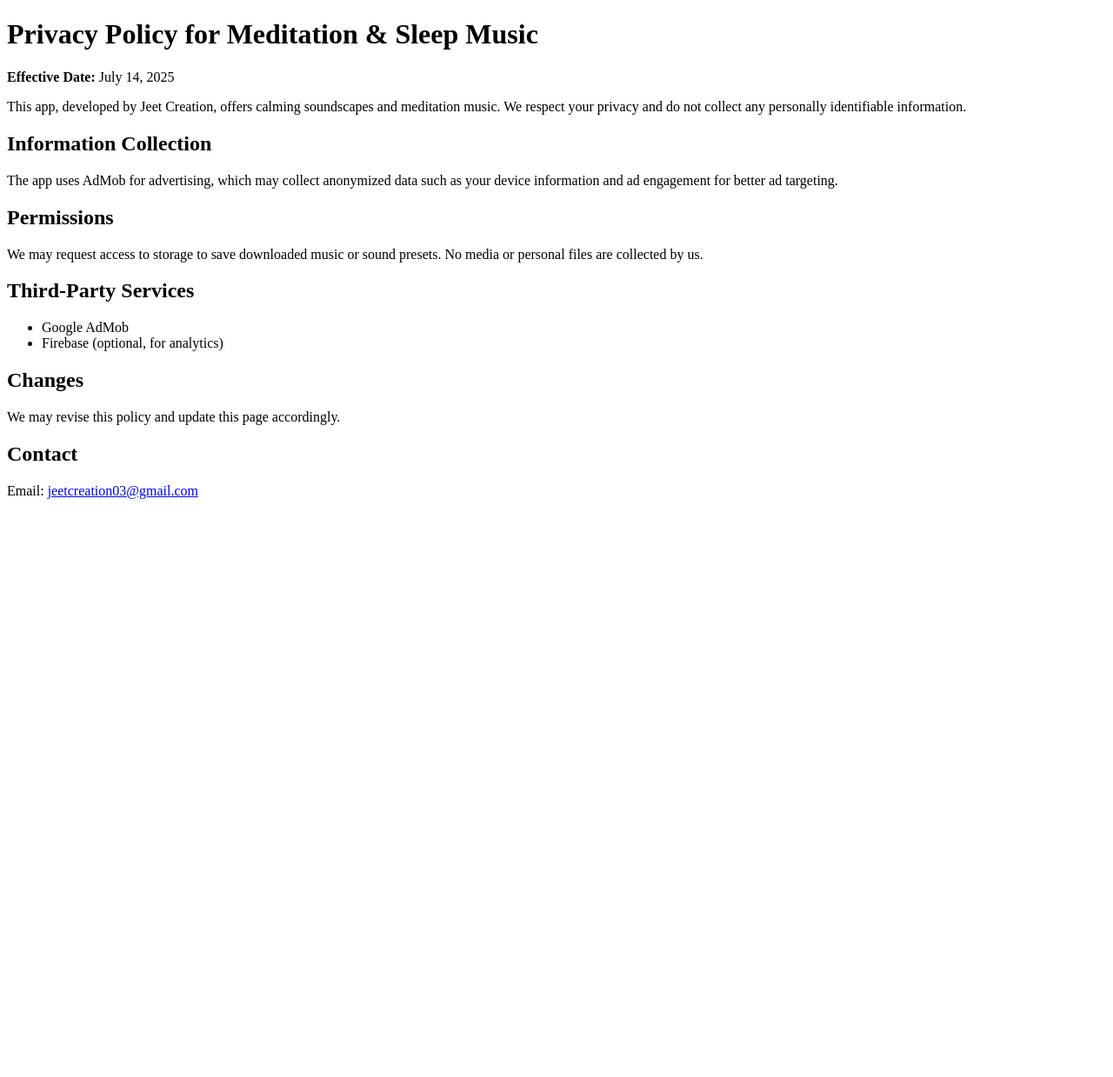
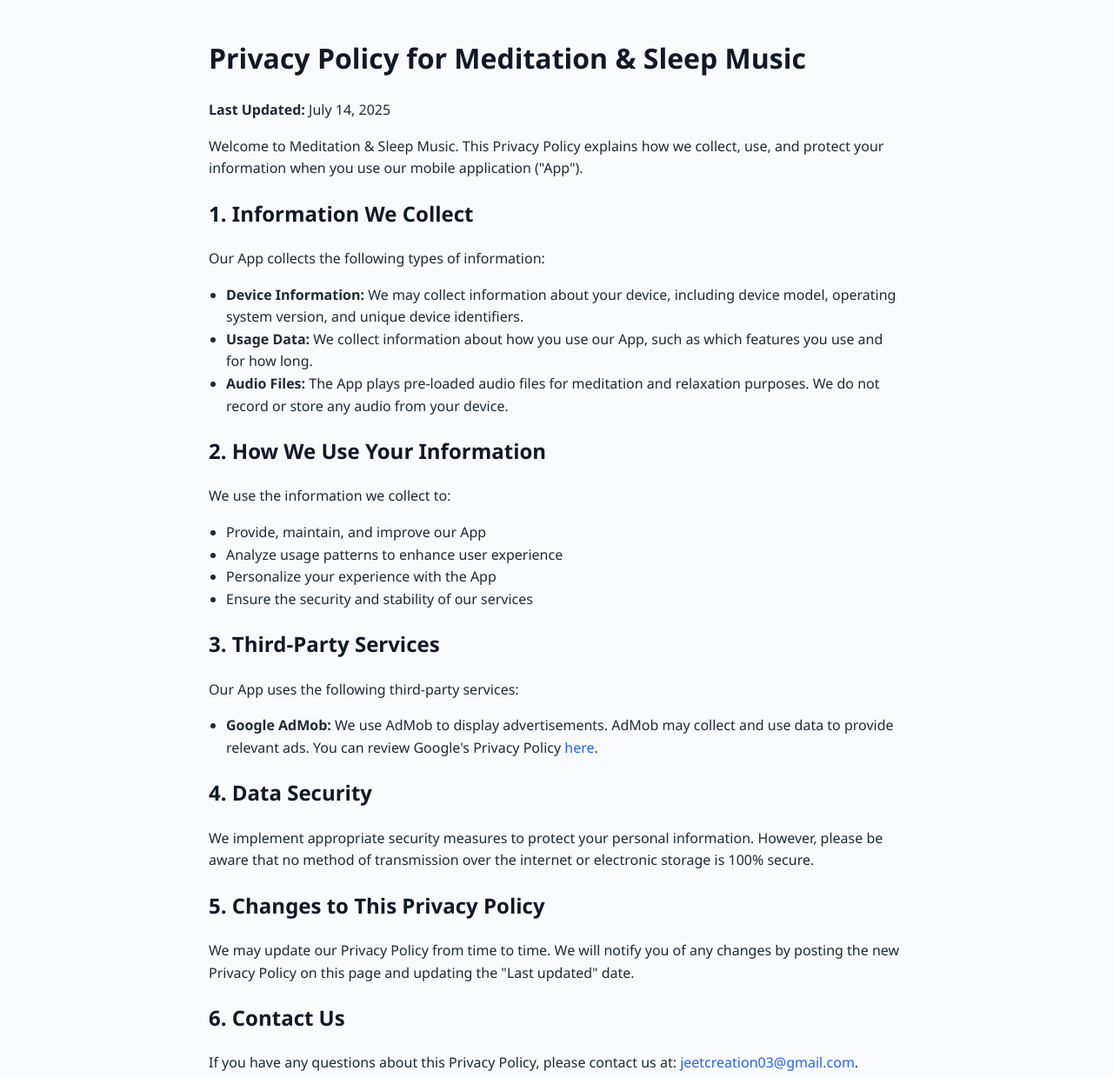
Before and after one commit to jeet7738/Jeetcreation, a plain HTML site: page privacy-meditation.html in a window 1280 px wide. Shown: the top 1239 px of the page at 87% size. Before the commit the page ends 800 px from the top, so only its background shows below. Drawn offline with Linux system fonts and the light colour scheme.

Commit message:
Update privacy-meditation.html

```diff
--- a/privacy-meditation.html
+++ b/privacy-meditation.html
@@ -2,30 +2,86 @@
 <html lang="en">
 <head>
   <meta charset="UTF-8" />
+  <meta name="viewport" content="width=device-width, initial-scale=1.0"/>
   <title>Privacy Policy – Meditation & Sleep Music</title>
+  <style>
+    body {
+      font-family: 'Segoe UI', sans-serif;
+      background-color: #f9fafb;
+      color: #1f2937;
+      margin: 0;
+      padding: 20px;
+      line-height: 1.6;
+    }
+
+    h1, h2 {
+      color: #111827;
+    }
+
+    a {
+      color: #2563eb;
+      text-decoration: none;
+    }
+
+    ul {
+      padding-left: 20px;
+    }
+
+    .container {
+      max-width: 800px;
+      margin: auto;
+    }
+
+    footer {
+      text-align: center;
+      margin-top: 40px;
+      font-size: 14px;
+      color: #6b7280;
+    }
+  </style>
 </head>
 <body>
-  <h1>Privacy Policy for Meditation & Sleep Music</h1>
-  <p><strong>Effective Date:</strong> July 14, 2025</p>
+  <div class="container">
+    <h1>Privacy Policy for Meditation & Sleep Music</h1>
+    <p><strong>Last Updated:</strong> July 14, 2025</p>
 
-  <p>This app, developed by Jeet Creation, offers calming soundscapes and meditation music. We respect your privacy and do not collect any personally identifiable information.</p>
+    <p>Welcome to Meditation & Sleep Music. This Privacy Policy explains how we collect, use, and protect your information when you use our mobile application ("App").</p>
 
-  <h2>Information Collection</h2>
-  <p>The app uses AdMob for advertising, which may collect anonymized data such as your device information and ad engagement for better ad targeting.</p>
+    <h2>1. Information We Collect</h2>
+    <p>Our App collects the following types of information:</p>
+    <ul>
+      <li><strong>Device Information:</strong> We may collect information about your device, including device model, operating system version, and unique device identifiers.</li>
+      <li><strong>Usage Data:</strong> We collect information about how you use our App, such as which features you use and for how long.</li>
+      <li><strong>Audio Files:</strong> The App plays pre-loaded audio files for meditation and relaxation purposes. We do not record or store any audio from your device.</li>
+    </ul>
 
-  <h2>Permissions</h2>
-  <p>We may request access to storage to save downloaded music or sound presets. No media or personal files are collected by us.</p>
+    <h2>2. How We Use Your Information</h2>
+    <p>We use the information we collect to:</p>
+    <ul>
+      <li>Provide, maintain, and improve our App</li>
+      <li>Analyze usage patterns to enhance user experience</li>
+      <li>Personalize your experience with the App</li>
+      <li>Ensure the security and stability of our services</li>
+    </ul>
 
-  <h2>Third-Party Services</h2>
-  <ul>
-    <li>Google AdMob</li>
-    <li>Firebase (optional, for analytics)</li>
-  </ul>
+    <h2>3. Third-Party Services</h2>
+    <p>Our App uses the following third-party services:</p>
+    <ul>
+      <li><strong>Google AdMob:</strong> We use AdMob to display advertisements. AdMob may collect and use data to provide relevant ads. You can review Google's Privacy Policy <a href="https://policies.google.com/privacy" target="_blank">here</a>.</li>
+    </ul>
 
-  <h2>Changes</h2>
-  <p>We may revise this policy and update this page accordingly.</p>
+    <h2>4. Data Security</h2>
+    <p>We implement appropriate security measures to protect your personal information. However, please be aware that no method of transmission over the internet or electronic storage is 100% secure.</p>
 
-  <h2>Contact</h2>
-  <p>Email: <a href="mailto:jeetcreation03@gmail.com">jeetcreation03@gmail.com</a></p>
+    <h2>5. Changes to This Privacy Policy</h2>
+    <p>We may update our Privacy Policy from time to time. We will notify you of any changes by posting the new Privacy Policy on this page and updating the "Last updated" date.</p>
+
+    <h2>6. Contact Us</h2>
+    <p>If you have any questions about this Privacy Policy, please contact us at: <a href="mailto:jeetcreation03@gmail.com">jeetcreation03@gmail.com</a>.</p>
+
+    <footer>
+      &copy; 2025 Jeet Creation
+    </footer>
+  </div>
 </body>
 </html>
```
